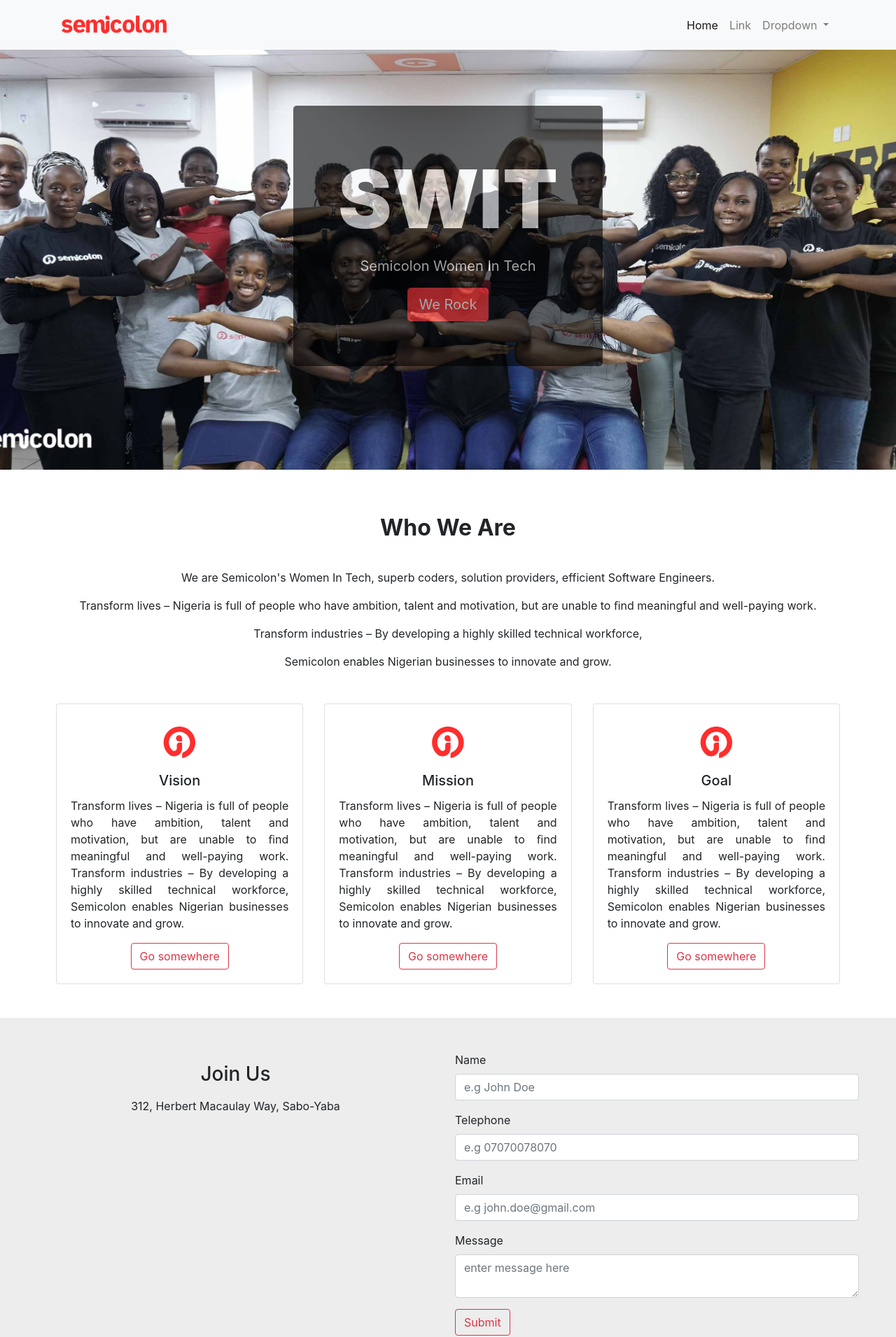
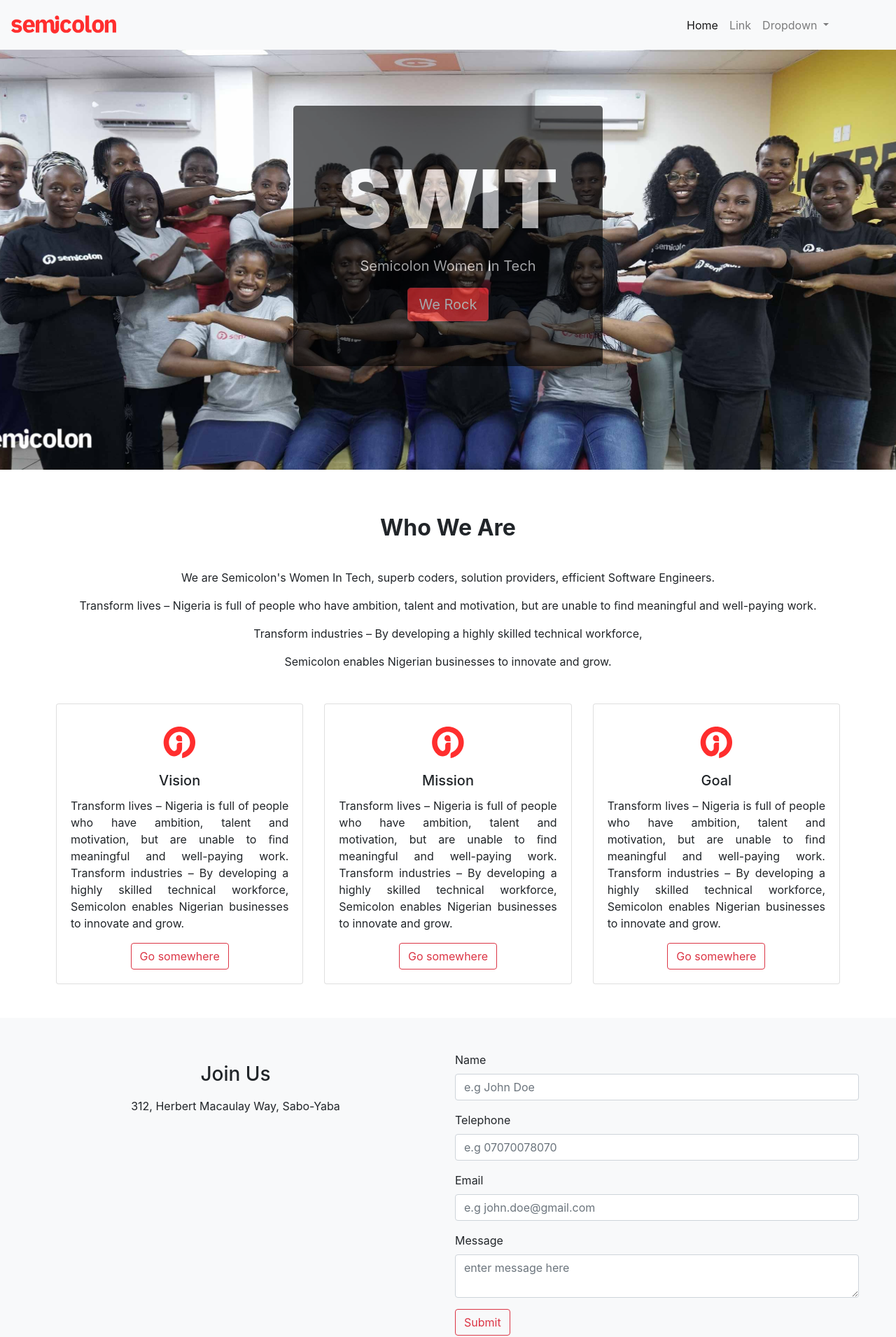
Before and after one commit to Vicynet/HTML-CSS-JS, a plain HTML site: page swit/index.html in a window 1280 px wide. Shown: the top 1910 px of the page at 70% size. Drawn offline with nearby package versions, Linux system fonts and the light colour scheme.

Commit message:
New version

```diff
--- a/swit/index.html
+++ b/swit/index.html
@@ -4,6 +4,7 @@
     <meta charset="UTF-8">
     <meta name="viewport" content="width=device-width, initial-scale=1.0">
     <title>Document</title>
+    <link rel="icon" type="image/ico" href="images/sc-icon.ico">
     <link rel="stylesheet" href="https://stackpath.bootstrapcdn.com/bootstrap/4.4.1/css/bootstrap.min.css" integrity="sha384-Vkoo8x4CGsO3+Hhxv8T/Q5PaXtkKtu6ug5TOeNV6gBiFeWPGFN9MuhOf23Q9Ifjh" crossorigin="anonymous">
     <style>
         .front {
@@ -36,21 +37,7 @@
 </head>
 <body>
     <!--Body Container-->
-    <!-- <div class="container-fluid" style="padding: 0em; box-shadow: 0px 2px 15px rgba(0, 0, 0, 0.1);">
-        <div class="row" style="background-color: #ffffff; margin: auto;">
-            <div class="col-md-2" style="padding-left: 4em; padding-top: 1.3em; padding-bottom: 1em;">
-                <img src="images/sc-Logo.svg" width="150px" height="45px" alt="logo">
-            </div>
-            <div class="col-md-2" style="padding-left: 57em; padding-top: 2em; padding-bottom: 1em;">
-                <nav style="display: flex;">
-                    <p><a href="#" style="text-decoration: none; color: #38516d;">About</a></p>
-                    <p style="margin-left: 1.5em;"><a href="#" style="text-decoration: none; color: #38516d;">Paths</a></p>
-                    <p style="margin-left: 1.5em;"><a href="#" style="text-decoration: none; color: #38516d;">Team</a></p>
-                </nav>
-            </div>
-        </div>
-    </div> -->
-    <nav class="navbar navbar-expand-lg navbar-light bg-light" style="padding-left: 5.5em; padding-right: 5.5em;">
+    <nav class="navbar navbar-expand-lg navbar-light bg-light" style="padding-left: em; padding-right: 5.5em;">
         <a class="navbar-brand" href="#"><img src="images/sc-Logo.svg" width="150px" height="45px" alt="logo"></a>
         <button class="navbar-toggler" type="button" data-toggle="collapse" data-target="#navbarSupportedContent" aria-controls="navbarSupportedContent" aria-expanded="false" aria-label="Toggle navigation">
           <span class="navbar-toggler-icon"></span>
@@ -100,43 +87,6 @@
             </div>
         </div>
     </div>
-    <!-- <div class="container-fluid text-center" style="padding-top: 3em;">
-        <div class="row" style="margin: auto 5em;">
-            <div class="col-md-4"> style="padding-left: 4em; padding-right: 4em;">
-                <div class="card" style="width: 18rem; padding-top: 2em;">
-                    <img src="images/sc-icon.svg" class="card-img-top" width="150px" height="45px" alt="logo">
-                    <div class="card-body">
-                      <h5 class="card-title">Our Vision</h5>
-                      <p class="card-text text-justify">Transform lives – Nigeria is full of people who have ambition, talent and motivation, but are unable to ﬁnd meaningful and well-paying work.
-                        Transform industries – By developing a highly skilled technical workforce, Semicolon enables Nigerian businesses to innovate and grow.</p>
-                      <a href="#" class="btn btn-outline-danger">Go somewhere</a>
-                    </div>
-                </div>
-            </div>
-            <div class="col-md-4"> style="padding-left: 4em; padding-right: 4em;">
-                <div class="card" style="width: 18rem; padding-top: 2em;">
-                    <img src="images/sc-icon.svg" class="card-img-top" width="150px" height="45px" alt="logo">
-                    <div class="card-body">
-                      <h5 class="card-title">Our Mission</h5>
-                      <p class="card-text text-justify">Transform lives – Nigeria is full of people who have ambition, talent and motivation, but are unable to ﬁnd meaningful and well-paying work.
-                        Transform industries – By developing a highly skilled technical workforce, Semicolon enables Nigerian businesses to innovate and grow.</p>
-                      <a href="#" class="btn btn-outline-danger">Go somewhere</a>
-                    </div>
-                </div>
-            </div>
-            <div class="col-md-4"> style="padding-left: 4em; padding-right: 4em;">
-                <div class="card" style="width: 18rem; padding-top: 2em;">
-                    <img src="images/sc-icon.svg" class="card-img-top" width="150px" height="45px" alt="logo">
-                    <div class="card-body">
-                      <h5 class="card-title">Our Goal</h5>
-                      <p class="card-text text-justify">Transform lives – Nigeria is full of people who have ambition, talent and motivation, but are unable to ﬁnd meaningful and well-paying work.
-                        Transform industries – By developing a highly skilled technical workforce, Semicolon enables Nigerian businesses to innovate and grow.</p>
-                      <a href="#" class="btn btn-outline-danger">Go somewhere</a>
-                    </div>
-                </div>
-            </div>
-        </div>
-    </div> -->
     <div class="comtainer fluid text-center" style="margin: auto 5em;">
         <div class="card-deck" style=" padding-top: 2em;">
             <div class="card" style=" padding-top: 2em;">
@@ -168,7 +118,7 @@
             </div>
         </div>
     </div>
-    <div class="container-fluid" style="background-color: #ededed; margin-top: 3em; padding: 3em;">
+    <div class="container-fluid bg-light" style="margin-top: 3em; padding: 3em;">
         <div class="row">
             <div class="col-md-6 text-center">
                 <p><h3>Join Us</h3></p><p>312, Herbert Macaulay Way, Sabo-Yaba</p>
```
